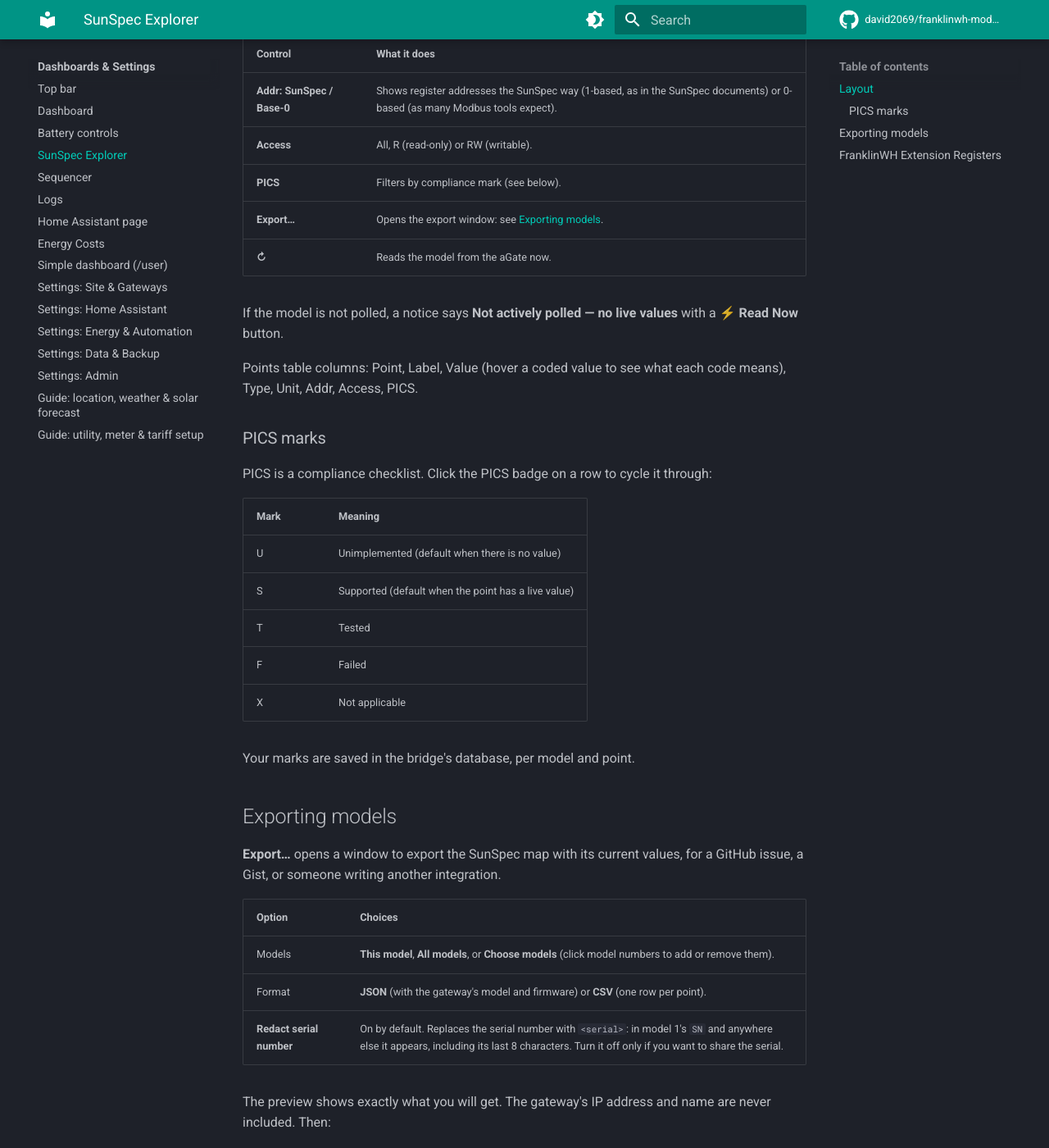
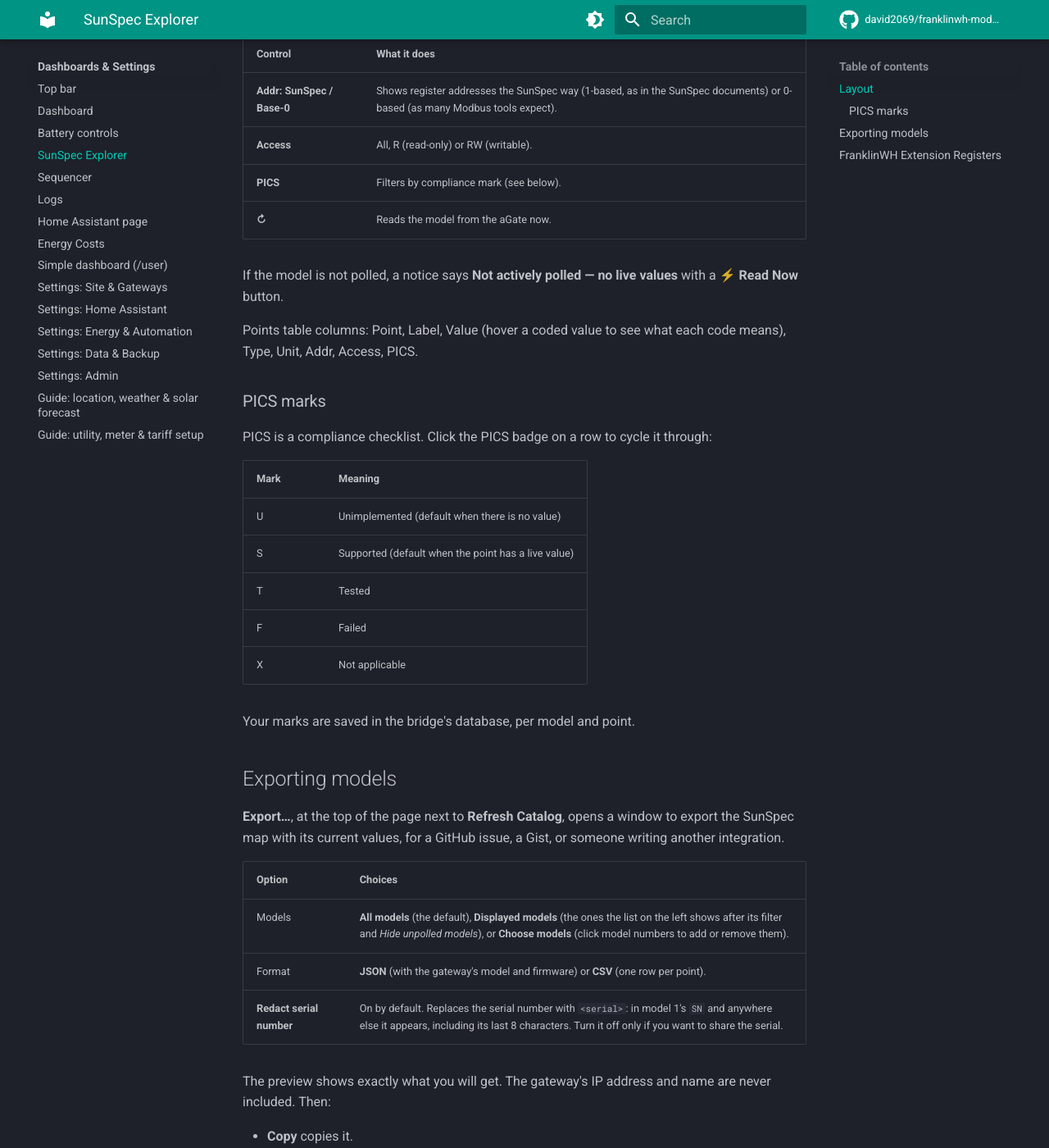
Before and after one commit to david2069/franklinwh-modbus-bridge, an MkDocs documentation site: the page built from docs/user/ui/sunspec-explorer.md, in a window 1280 px wide and 1400 px high, scrolled down 1375 px. Shown: the whole window at 82% size. Built offline with MkDocs 1.6.1 and Material for MkDocs 9.7.7, drawn with Linux system fonts in a browser that asks for light colours; comment, search, counter and statistics services are not loaded.

Commit message:
fix(explorer): Export… in the top bar; all or displayed models (#228)
Owner: Export… was hard to find, crowded into the model toolbar and only
there once a model was picked. It now sits next to Refresh Catalog. Its scope
is All models (default) or Displayed models (what the tree shows after its
filter and "Hide unpolled models"), plus Choose models; "This model" is gone.

Refs #228

Co-Authored-By: Claude Opus 5.5 <noreply@anthropic.com>
Claude-Session: https://claude.ai/code/session_01Y16KzdPEVsgLsqKASFjb7K

```diff
--- a/docs/user/ui/sunspec-explorer.md
+++ b/docs/user/ui/sunspec-explorer.md
@@ -35,7 +35,6 @@ were found, and:
 | **Addr: SunSpec / Base-0** | Shows register addresses the SunSpec way (1-based, as in the SunSpec documents) or 0-based (as many Modbus tools expect). |
 | **Access** | All, R (read-only) or RW (writable). |
 | **PICS** | Filters by compliance mark (see below). |
-| **Export…** | Opens the export window: see [Exporting models](#exporting-models). |
 | **↻** | Reads the model from the aGate now. |
 
 If the model is not polled, a notice says **Not actively polled — no live values** with a
@@ -60,12 +59,13 @@ Your marks are saved in the bridge's database, per model and point.
 
 ## Exporting models
 
-**Export…** opens a window to export the SunSpec map with its current values, for a GitHub
-issue, a Gist, or someone writing another integration.
+**Export…**, at the top of the page next to **Refresh Catalog**, opens a window to export the
+SunSpec map with its current values, for a GitHub issue, a Gist, or someone writing another
+integration.
 
 | Option | Choices |
 |---|---|
-| Models | **This model**, **All models**, or **Choose models** (click model numbers to add or remove them). |
+| Models | **All models** (the default), **Displayed models** (the ones the list on the left shows after its filter and *Hide unpolled models*), or **Choose models** (click model numbers to add or remove them). |
 | Format | **JSON** (with the gateway's model and firmware) or **CSV** (one row per point). |
 | **Redact serial number** | On by default. Replaces the serial number with `<serial>`: in model 1's `SN` and anywhere else it appears, including its last 8 characters. Turn it off only if you want to share the serial. |
 
```
Also changed, not shown: src/franklinwh_bridge/static/js/explorer_tab.js (+6 -5 lines), src/franklinwh_bridge/templates/tabs/explorer.html (+10 -10 lines), 1 other file.
